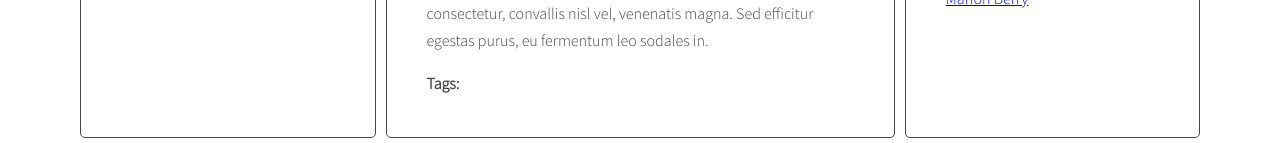
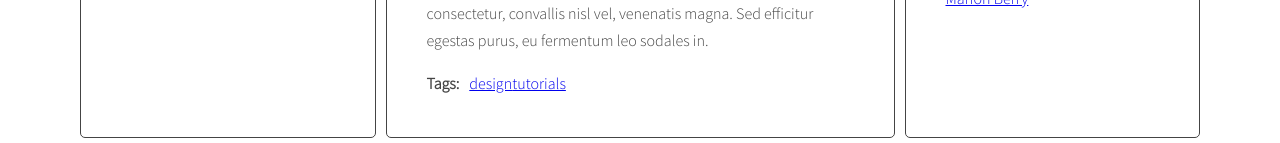
Before and after one commit to voiceofthunder0108/6-7, a website: page index.html in a window 1280 px wide. Shown: the part 701-844 px from the top of the page. Drawn offline with nearby package versions, Linux system fonts and the light colour scheme.

Commit message:
Add loop for articleTagsArray and insert link into TagsWrapper

```diff
--- a/js/script.js
+++ b/js/script.js
@@ -1,36 +1,29 @@
 {
   'use strict';
-
+  //Wyświetlanie się odpowiedniego artykułu po kliknięciu w tytuł:
   const titleClickHandler = function(event){
     event.preventDefault();
     const clickedElement = this;
-    console.log('Link was clicked!');
     /* [DONE] remove class 'active' from all article links  */
     const activeLinks = document.querySelectorAll('.titles a.active');
 
     for(let activeLink of activeLinks){
       activeLink.classList.remove('active');
     }
+    /* [DONE] add class 'active' to the clicked link */
+    clickedElement.classList.add('active');
 
-    /* [DONE] add class 'active' to the clicked link */
-    console.log('clickedElement:', clickedElement);
-
-    clickedElement.classList.add('active');
     /* [DONE] remove class 'active' from all articles */
     const activeArticles = document.querySelectorAll('.posts article.active');
 
     for(let activeArticle of activeArticles){
       activeArticle.classList.remove('active');
     }
-    /* [DONE] get 'href' attribute from the clicked link */
+    /* [DONE} get 'href' attribute from the clicked link */
     const articleSelector = clickedElement.getAttribute('href');
-
-    console.log(articleSelector);
     /* [DONE] find the correct article using the selector (value of 'href' attribute) */
     const targetArticle = document.querySelector(articleSelector);
-
-    console.log(targetArticle);
-    /* {DONE] add class 'active' to the correct article */
+    /* [DONE] add class 'active' to the correct article */
     targetArticle.classList.add('active');
   };
 
@@ -38,31 +31,30 @@
     optTitleSelector = '.post-title',
     optTitleListSelector = '.titles',
     optArticleTagsSelector = '.post-tags .list';
-
+  //Generowanie tytułów w lewej kolumnie:
   function generateTitleLinks(){
 
     /* [DONE] remove contents of titleList */
     const titleList = document.querySelector(optTitleListSelector);
+
     titleList.innerHTML = '';
+    /* [DONE] for each article */
+    const articles = document.querySelectorAll(optArticleSelector);
 
     let html = '';
-    /* for each article */
-    const articles = document.querySelectorAll(optArticleSelector);
 
-    for (let article of articles) {
-      /* get the article id */
-      const articleId = article.getAttribute('Id');
-
-      /* find the title element */
-      /* get the title from the title element */
+    for (const article of articles) {
+      /* [DONE] get the article id */
+      const articleId = article.getAttribute('id');
+      /* [DONE] find the title element */
+      /* [DONE] get the title from the title element */
       const articleTitle = article.querySelector(optTitleSelector).innerHTML;
-
-      /* create HTML of the link */
+      /* [DONE] create HTML of the link */
       const linkHTML = '<li><a href="#' + articleId + '"><span>' + articleTitle + '</span></a></li>';
-
       /* insert link into titleList */
       html = html + linkHTML;
     }
+
     titleList.innerHTML = html;
 
     const links = document.querySelectorAll('.titles a');
@@ -73,31 +65,30 @@
   }
 
   generateTitleLinks();
-
+  //Generowanie tagów:
   function generateTags(){
     /* find all articles */
     const articles = document.querySelectorAll(optArticleSelector);
     /* START LOOP: for every article: */
-    for (let article of articles) {
-
+    for (const article of articles) {
       /* find tags wrapper */
-      const tagsWrapper = document.querySelector(optArticleTagsSelector);
+      const tagsWrapper = article.querySelector(optArticleTagsSelector);
       /* make html variable with empty string */
       let html = '';
       /* get tags from data-tags attribute */
       const articleTags = article.getAttribute('data-tags');
       /* split tags into array */
-
+      const articleTagsArray = articleTags.split(' ');
       /* START LOOP: for each tag */
-
+      for(let tag of articleTagsArray){
         /* generate HTML of the link */
-
+        const tagHTML = '<li><a href="#tag-' + tag + '">' + tag + '</a></li>';
         /* add generated code to html variable */
-
+        html = html + tagHTML;
       /* END LOOP: for each tag */
-
+      }
       /* insert HTML of all the links into the tags wrapper */
-
+      tagsWrapper.innerHTML = html;
     /* END LOOP: for every article: */
     }
   }
```
Also changed, not shown: index.html (indentation only).
